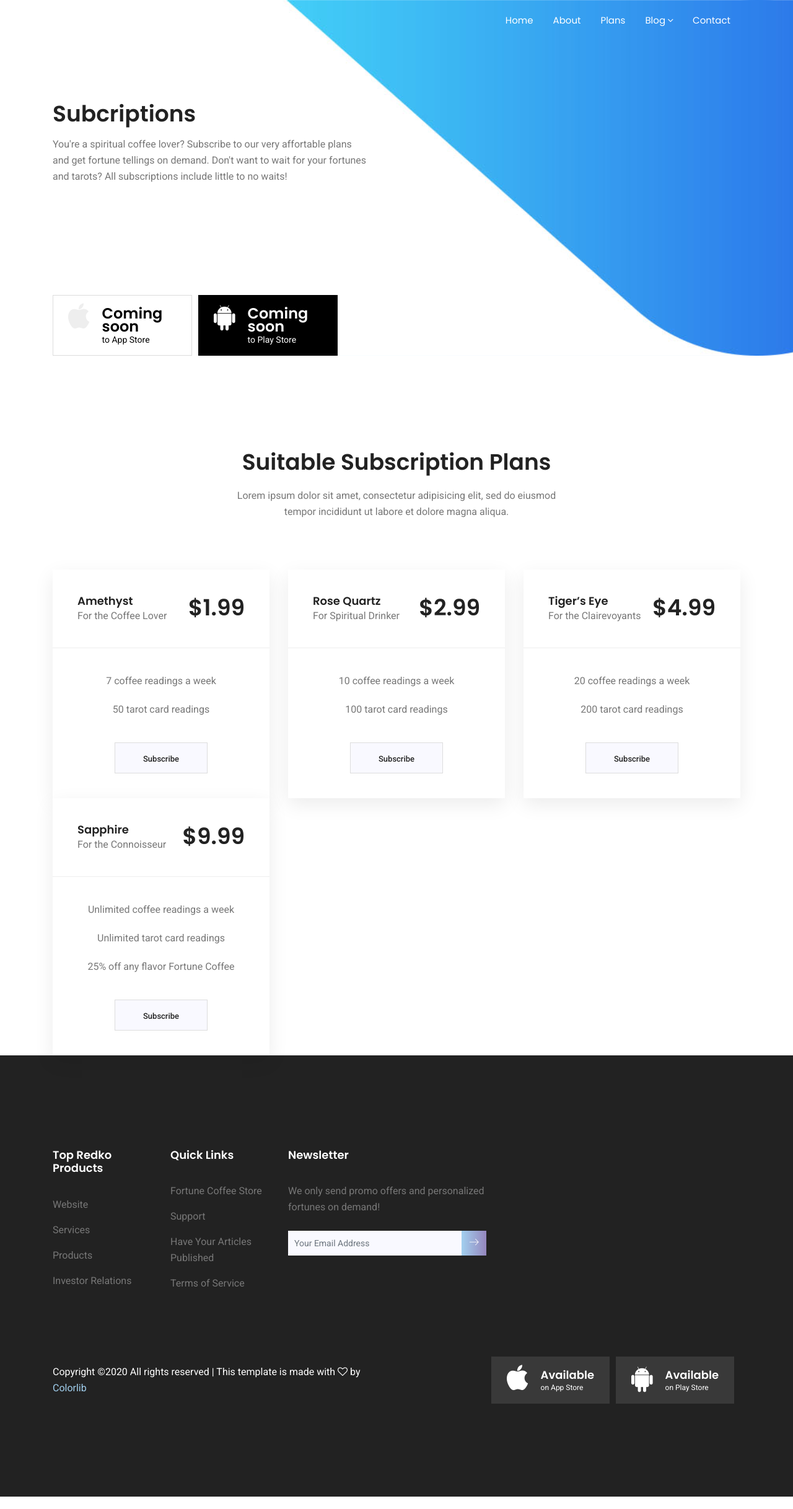
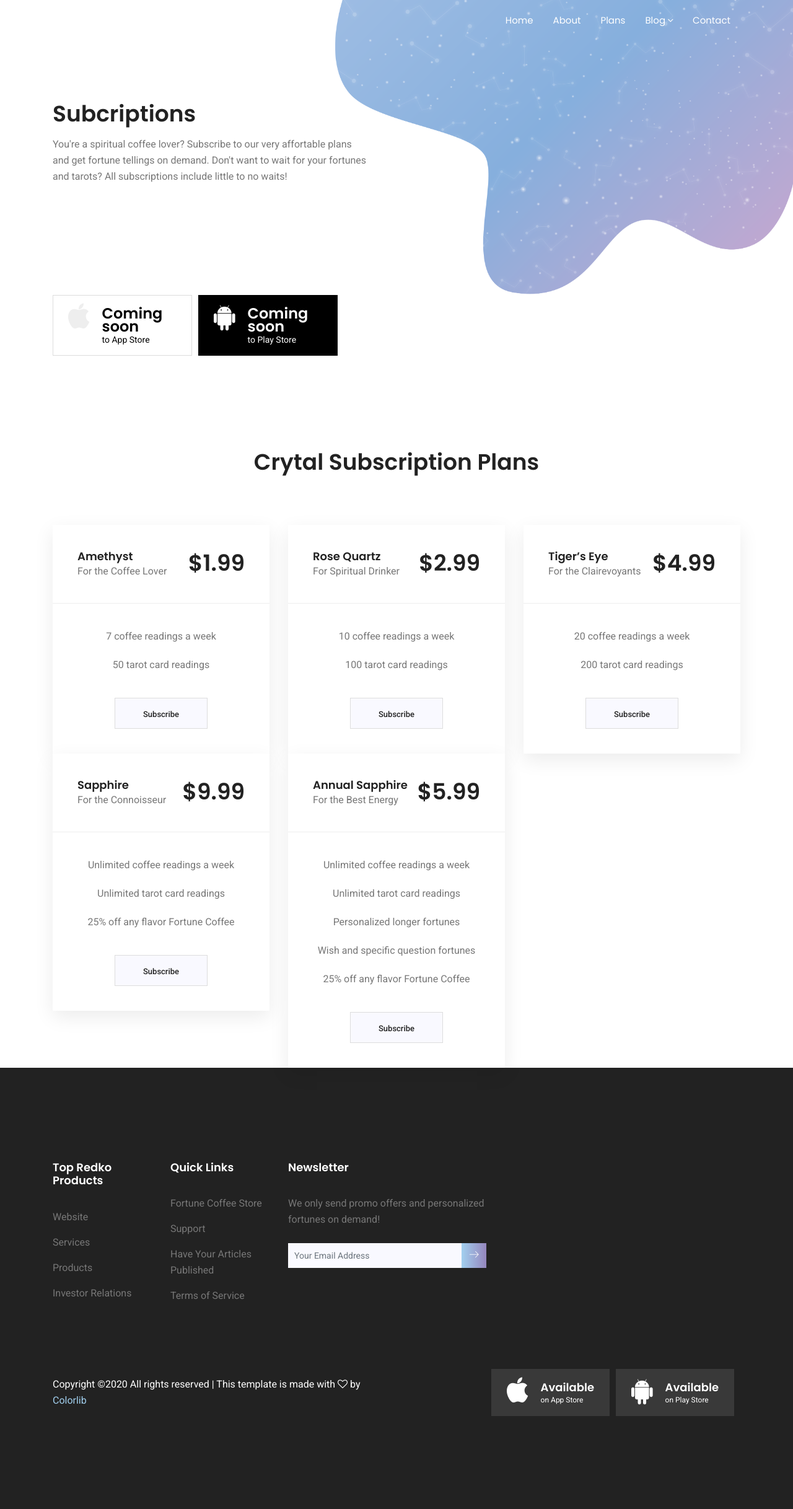
Before and after one commit to redkoai/fc_app_site, a PHP site: page /plans.html in a window 1280 px wide. Shown: the whole page at 62% size. Run offline with PHP 8.4, Linux system fonts and the light colour scheme; some libraries are stand-ins or nearby versions.

Commit message:
background

```diff
--- a/css/main.css
+++ b/css/main.css
@@ -1862,7 +1862,7 @@ body.mobile-nav-active #mobile-nav-toggle {
   color: #fff; }
 
 .home-banner-area {
-  background: url(../img/home-banner-bg.jpg) center;
+  background: url(../img/home-banner-bg.png) center;
   background-size: cover; }
   .home-banner-area .banner-img {
     text-align: right; }
@@ -1882,7 +1882,7 @@ body.mobile-nav-active #mobile-nav-toggle {
       height: 700px !important; } }
 
 .banner-area {
-  background: url(../img/banner.jpg) center;
+  background: url(../img/home-banner-bg.png) center;
   background-size: cover; }
   .banner-area .banner-content {
     padding: 162px 0; }
--- a/home.html
+++ b/home.html
@@ -432,7 +432,7 @@
 					<div class="section-title text-center">
 						<h2>Subscription Unlimited Fortune Plans<Table></Table></h2>
 						<p>If you don't want to wait to get your fortune reading and get more readings, you can subscribe to one of our crystal plans.
-						We.
+
 						</p>
 					</div>
 				</div>
--- a/plans.html
+++ b/plans.html
@@ -117,10 +117,7 @@
 			<div class="row d-flex justify-content-center">
 				<div class="col-lg-6">
 					<div class="section-title text-center">
-						<h2>Suitable Subscription Plans</h2>
-						<p>Lorem ipsum dolor sit amet, consectetur adipisicing elit, sed do eiusmod tempor incididunt ut labore et dolore
-							magna aliqua.
-						</p>
+						<h2> Crytal Subscription Plans</h2>
 					</div>
 				</div>
 			</div>
@@ -202,6 +199,30 @@
 							<ul>
 								<li>Unlimited coffee readings a week</li>
 								<li>Unlimited tarot card readings</li>
+								<li>25% off any flavor Fortune Coffee</li>
+							</ul>
+							<button class="primary-btn price-btn mt-20">Subscribe</button>
+						</div>
+					</div>
+				</div>
+
+				<div class="col-lg-4 col-md-3">
+					<div class="single-price">
+						<div class="top-sec d-flex justify-content-between">
+							<div class="top-left">
+								<h4>Annual Sapphire</h4>
+								<p>For <br>the Best Energy</p>
+							</div>
+							<div class="top-right">
+								<h1>$5.99</h1>
+							</div>
+						</div>
+						<div class="end-sec">
+							<ul>
+								<li>Unlimited coffee readings a week</li>
+								<li>Unlimited tarot card readings</li>
+								<li>Personalized longer fortunes</li>
+								<li>Wish and specific question fortunes </li>
 								<li>25% off any flavor Fortune Coffee</li>
 							</ul>
 							<button class="primary-btn price-btn mt-20">Subscribe</button>
```
Also changed, not shown: img/home-banner-bg.png (added).
